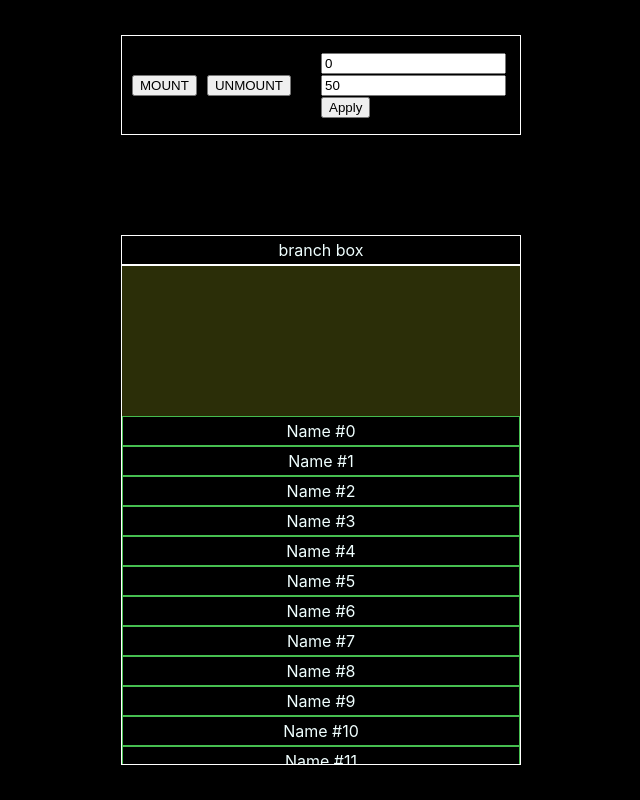
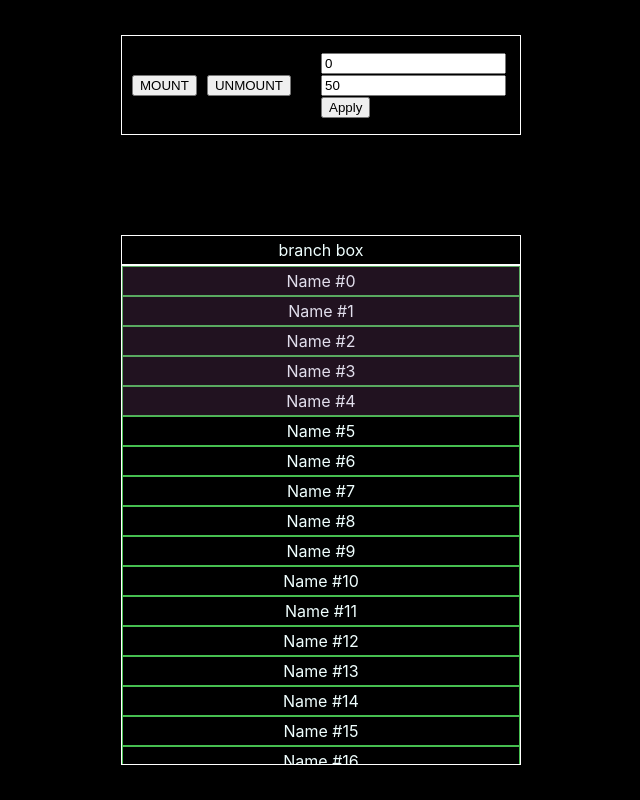
Before and after one commit to bigsoul/react-tree, a React (Create React App) app: page / in a window 1280 px wide. Shown: the whole page, without its empty margins (319-959 px from the left). Built offline with nearby package versions, Linux system fonts and the light colour scheme.

Commit message:
Add state from props

```diff
--- a/src/Tree/Tree.tsx
+++ b/src/Tree/Tree.tsx
@@ -11,7 +11,7 @@ interface ITreeProps {
 }
 
 const Tree = (props: ITreeProps) => {
-	console.log('Tree render')
+	console.log('Tree - render')
 
 	return (
 		<div id='Tree'>
@@ -20,6 +20,11 @@ const Tree = (props: ITreeProps) => {
 				dataList={props.dataList}
 				dataOffset={props.dataOffset}
 				scrollOffset={props.scrollOffset}
+				dataItemHeight={30}
+				loaderUpHeight={50}
+				loaderDownHeight={50}
+				preLoaderUpMaxHeight={150}
+				preLoaderDownMaxHeight={150}
 			>
 				{(props: ITreeItemProps) => (
 					<TreeItem>
--- a/src/Tree/TreeList.tsx
+++ b/src/Tree/TreeList.tsx
@@ -15,6 +15,7 @@ import {
 	ReactPortal,
 	createRef,
 	RefObject,
+	PureComponent,
 } from 'react'
 import { ReactElementType } from 'react-window'
 import styled from 'styled-components'
@@ -22,6 +23,7 @@ import { IDataItem } from '../Application'
 import TreeItem, { ITreeItemProps } from './TreeItem'
 
 const ListBox = styled.div`
+	position: relative;
 	width: 400px;
 	height: 500px;
 	border: 1px solid white;
@@ -33,10 +35,22 @@ const ListBox = styled.div`
 	scrollbar-width: none;
 `
 
-const Loader = styled.div`
-	height: 150px;
+const Loader = styled.div<{ height: number }>`
+	height: ${p => p.height}px;
 	box-sizing: border-box;
 	background-color: #2b2e08;
+	display: flex;
+	justify-content: center;
+	align-items: center;
+`
+
+const PreLoader = styled.div<{ top: number; height: number }>`
+	position: absolute;
+	top: ${p => p.top}px;
+	left: 0px;
+	height: ${p => p.height}px;
+	width: 100%;
+	background: rgba(166, 89, 160, 0.2);
 	display: flex;
 	justify-content: center;
 	align-items: center;
@@ -46,33 +60,88 @@ interface ITreeListProps {
 	children: FunctionComponent<ITreeItemProps>
 	dataList: IDataItem[]
 	dataOffset: number
+	dataItemHeight: number
 	scrollOffset: number
+	loaderUpHeight: number
+	loaderDownHeight: number
+	preLoaderUpMaxHeight: number
+	preLoaderDownMaxHeight: number
 }
 
 interface ITreeListState {
-	dataOffset: number
+	dataListHeight: number
+	preLoaderUpTop: number
+	preLoaderDownTop: number
+	preLoaderUpHeight: number
+	preLoaderDownHeight: number
 }
 
-class TreeList extends Component<ITreeListProps, ITreeListState> {
+const MutationState = { listBoxHeight: 0 }
+
+class TreeList extends PureComponent<ITreeListProps, ITreeListState> {
+	listBoxRef: RefObject<HTMLDivElement>
+	listBoxHeight: number
+	scrollOffset: number
+
 	constructor(props: ITreeListProps) {
 		super(props)
 
-		this.state = { ...this.state, dataOffset: 0 }
+		this.state = {
+			dataListHeight: 0,
+			preLoaderUpTop: 0,
+			preLoaderDownTop: 0,
+			preLoaderUpHeight: 0,
+			preLoaderDownHeight: 0,
+		}
 
 		this.listBoxRef = createRef()
+		this.listBoxHeight = 0
+		this.scrollOffset = props.scrollOffset + props.loaderUpHeight
 	}
 
-	listBoxRef: RefObject<HTMLDivElement>
+	static getDerivedStateFromProps = (props: ITreeListProps) => {
+		console.log('TreeList - getDerivedStateFromProps')
+
+		const dataListHeight = props.dataItemHeight * props.dataList.length
+
+		return {
+			dataListHeight: dataListHeight,
+			preLoaderUpTop: props.loaderUpHeight,
+			preLoaderDownTop:
+				props.loaderUpHeight +
+				dataListHeight -
+				props.preLoaderDownMaxHeight,
+			preLoaderUpHeight: props.preLoaderUpMaxHeight,
+			preLoaderDownHeight: props.preLoaderDownMaxHeight,
+		}
+	}
+
+	handlerOnScroll = (scrollTop: number) => {
+		console.log('TreeList - handlerOnScroll')
+
+		this.scrollOffset = scrollTop + this.props.loaderUpHeight
+		this.setState({})
+	}
+
+	handlerOnResize = (height: number) => {
+		console.log('TreeList - handlerOnResize')
+
+		this.setState({})
+	}
 
 	render = () => {
+		console.log('TreeList - render')
+
+		const { props, state } = this
+
 		const items: ReactNode[] = []
 
-		items.push(<Loader />)
+		items.push(<Loader key='loader-up' height={props.loaderUpHeight} />)
 
-		for (let i = 0; i < this.props.dataList.length; i++) {
-			const dataItem = this.props.dataList[i]
+		for (let i = 0; i < props.dataList.length; i++) {
+			const dataItem = props.dataList[i]
 			items.push(
-				createElement<ITreeItemProps>(this.props.children, {
+				createElement<ITreeItemProps>(props.children, {
 					key: dataItem.id,
 					index: i,
 					dataItem: dataItem,
@@ -80,18 +149,40 @@ class TreeList extends Component<ITreeListProps, ITreeListState> {
 			)
 		}
 
-		items.push(<Loader />)
+		items.push(<Loader key='loader-down' height={props.loaderDownHeight} />)
+
+		items.push(
+			<PreLoader
+				key='pre-loader-up'
+				height={state.preLoaderUpHeight}
+				top={state.preLoaderUpTop}
+			/>
+		)
+		items.push(
+			<PreLoader
+				key='pre-loader-down'
+				height={state.preLoaderDownHeight}
+				top={state.preLoaderDownTop}
+			/>
+		)
 
 		return (
-			<ListBox ref={this.listBoxRef} id='TreeList'>
+			<ListBox
+				onScroll={e => this.handlerOnScroll(e.currentTarget.scrollTop)}
+				ref={this.listBoxRef}
+				id='TreeList'
+			>
 				{items}
 			</ListBox>
 		)
 	}
 
 	componentDidMount = () => {
-		if (this.listBoxRef.current)
-			this.listBoxRef.current.scrollTop = this.props.scrollOffset
+		if (this.listBoxRef.current) {
+			this.listBoxHeight = this.listBoxRef.current.clientHeight
+			this.listBoxRef.current.scrollTop = this.scrollOffset
+		}
+		this.setState({})
 	}
 }
 
```
